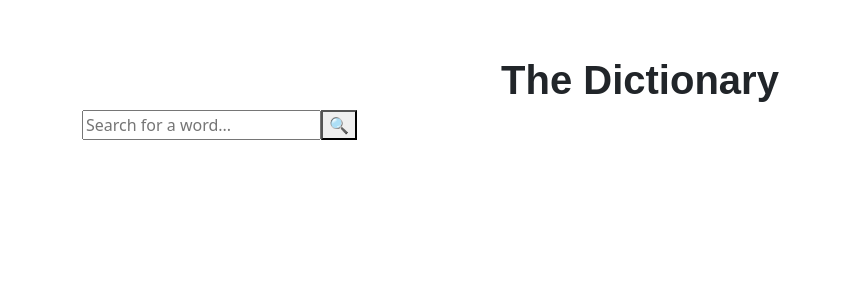
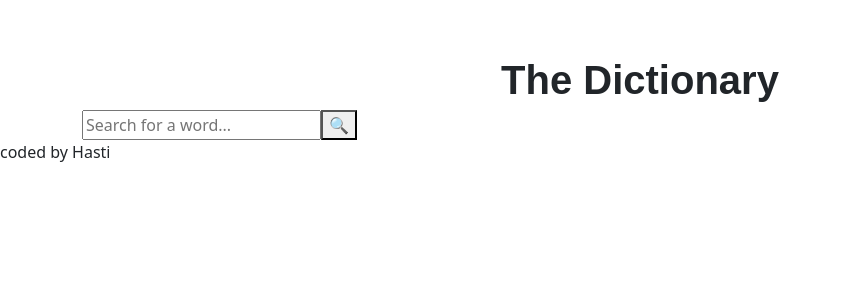
Before and after one commit to hastiatarod/dictionary-app, a React (Vite) app: page / in a window 1280 px wide. Shown: the top 300 px of the page, without its empty margins (0-842 px from the left). Built offline with nearby package versions, Linux system fonts and the light colour scheme; a web font is replaced by a local one.

Commit message:
added footer

```diff
--- a/src/App.jsx
+++ b/src/App.jsx
@@ -9,6 +9,7 @@ function App() {
         <header>The Dictionary</header>
         <Dictionary />
       </div>
+      <div>coded by Hasti</div>
     </>
   )
 }
```
